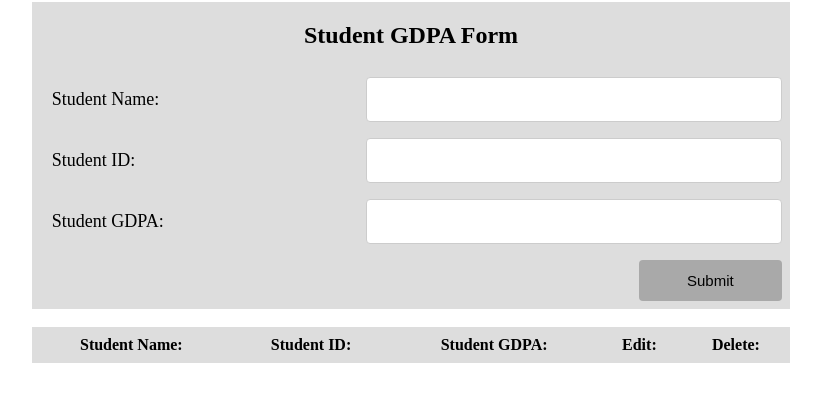
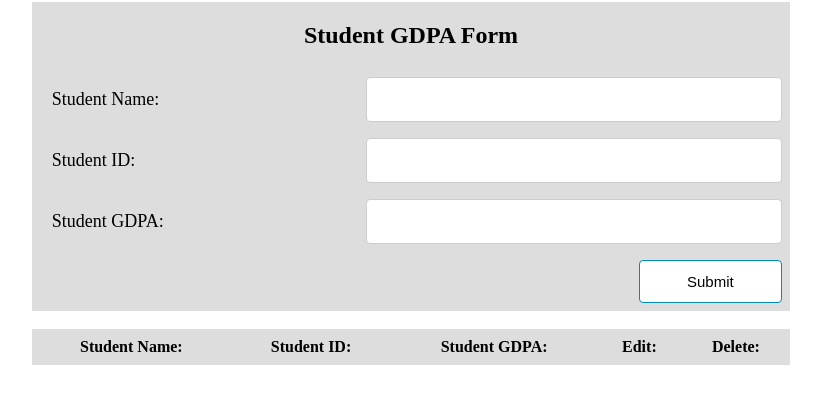
Before and after one commit to AmeerQatmosh/School-Management-System, a plain HTML site: page index.html in a window 1280 px wide. Shown: the part 78-482 px from the top of the page, without its empty margins (229-1050 px from the left). Drawn offline with Linux system fonts and the light colour scheme.

Commit message:
update-UI

```diff
--- a/SchoolMangmentSystem-main/assets/style.css
+++ b/assets/style.css
@@ -53,18 +53,24 @@ input[type=text], input[type=number] {
 
 input[type=submit]{
   display: grid;
+  transition-duration: 0.4s;
   width: 20%;
-  background-color:darkgray;
-  color: #000;
+  background-color:white;
+  color: black;
+  border: 1px solid #008CBA;
   padding: 12px 20px;
   margin: 8px 8px 8px 80%;
-  border: 2px ;
   border-radius: 4px;
   cursor: pointer;
   font-size: 15px;
+}
+
+input[type=submit]:hover{
+  background-color:#008CBA;
+  color: white;
+}
 
 
-}
 
 a{
   cursor: pointer;
```
Also changed, not shown: index.html (renamed from SchoolMangmentSystem-main/index.html, +1 -9 lines), src/main.js (renamed from SchoolMangmentSystem-main/src/main.js, +0 -19 lines), SchoolMangmentSystem-main/README.md (deleted).
